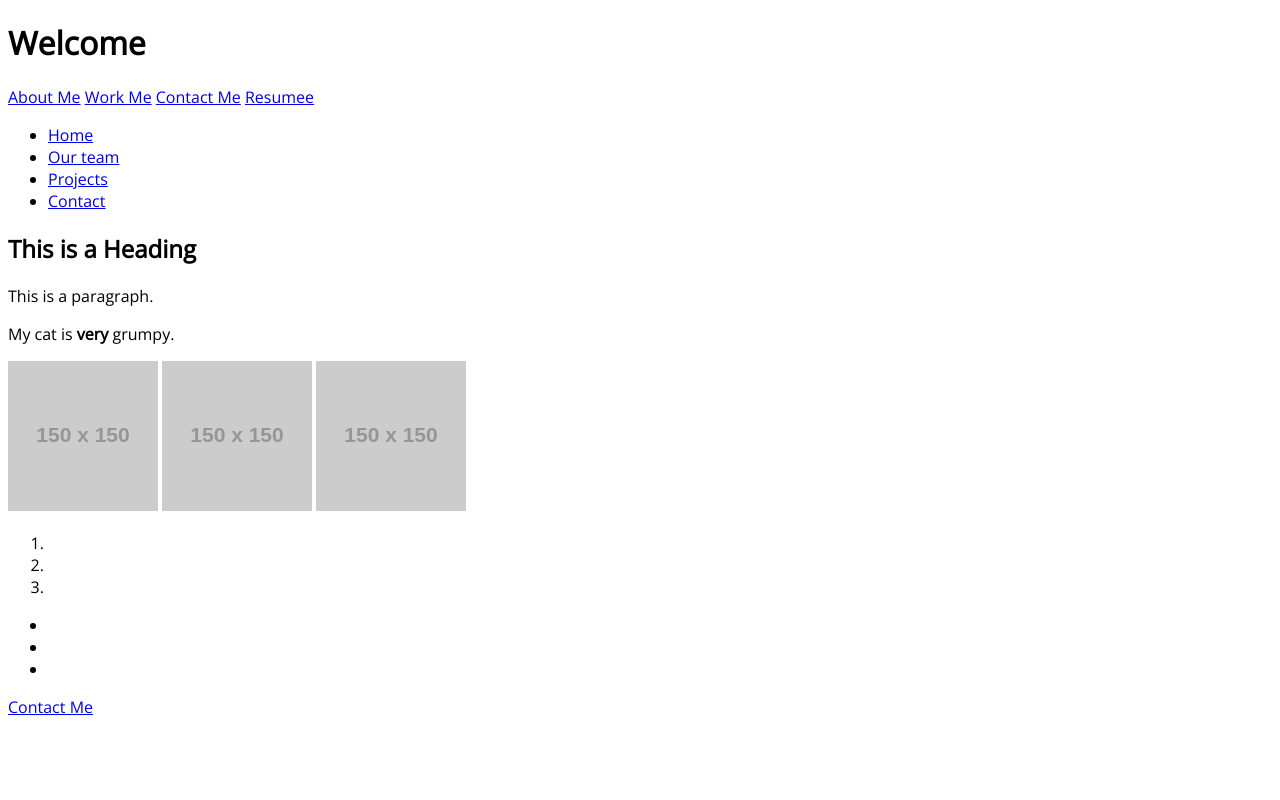
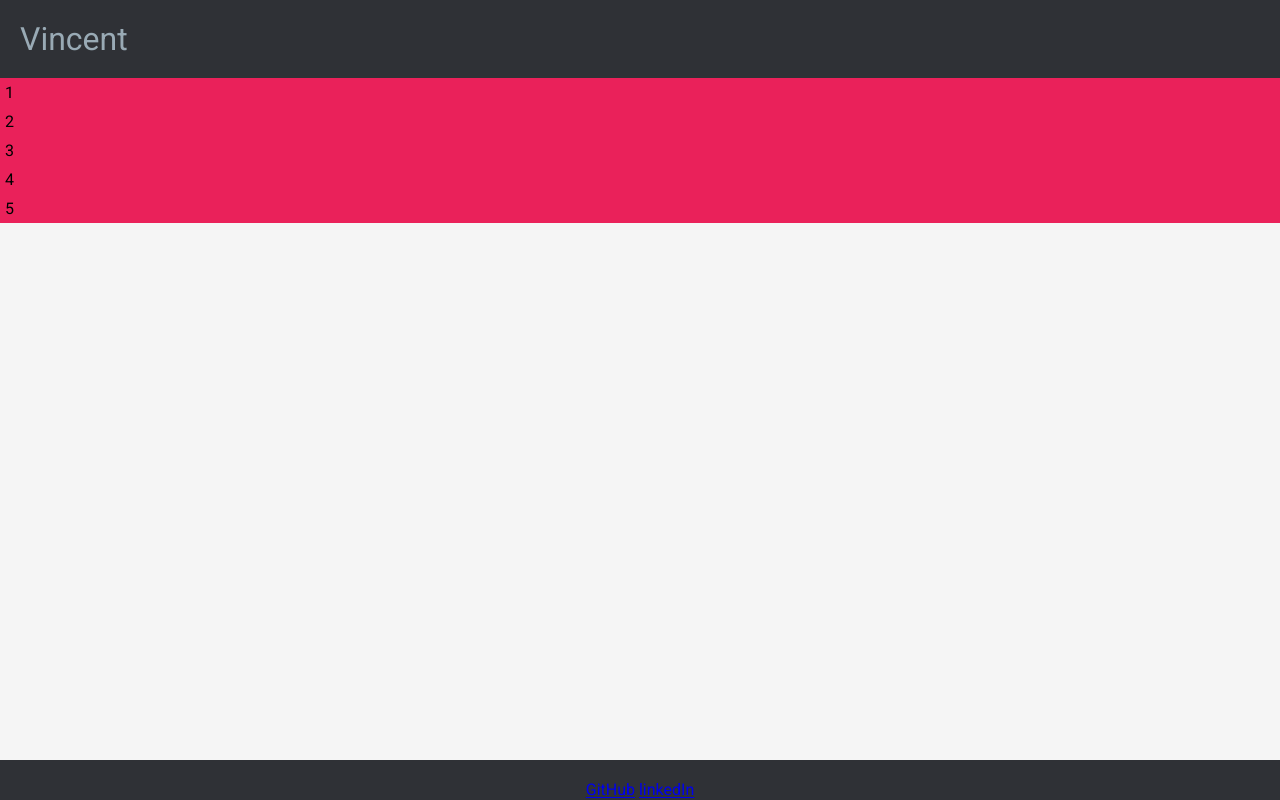
Before and after one commit to 00mjk/Vincent-Sullivan, a plain HTML site: page index.html in a window 1280 px wide. Drawn offline with nearby package versions, Linux system fonts and the light colour scheme; placeholder pictures from the web are drawn by us.

Commit message:
first commit - fix local repo issue

```diff
--- /dev/null
+++ b/css/reset.css
@@ -0,0 +1,35 @@
+html {
+	box-sizing: border-box;
+	font-size: 16px;
+}
+
+*,
+*:before,
+*:after {
+	box-sizing: inherit;
+}
+
+body,
+h1,
+h2,
+h3,
+h4,
+h5,
+h6,
+p,
+ol,
+ul {
+	margin: 0;
+	padding: 0;
+	font-weight: normal;
+}
+
+ol,
+ul {
+	list-style: none;
+}
+
+img {
+	max-width: 100%;
+	height: auto;
+}
--- /dev/null
+++ b/css/style.css
@@ -0,0 +1,71 @@
+header {
+	background-color: #2f3136;
+	color: #99aab5;
+	padding: 20px 20px 20px 20px;
+}
+body {
+	font-family: 'Roboto', sans-serif;
+	background-color: whitesmoke;
+}
+box1 {
+	background-color: #f54b64;
+}
+@media (min-width: 700px) {
+	#grid-container {
+		display: grid;
+		text-align: justify;
+		/* gap: 10px; */
+		background-color: darkgray;
+	}
+}
+#box1 {
+	background-color: #ea215a;
+	gap: 10px;
+	padding: 5px 5px 5px;
+}
+#box2 {
+	background-color: #ea215a;
+	padding: 5px 5px 5px;
+}
+#box3 {
+	background-color: #ea215a;
+	padding: 5px 5px 5px;
+}
+#box4 {
+	background-color: #ea215a;
+	padding: 5px 5px 5px;
+}
+#box5 {
+	background-color: #ea215a;
+	padding: 5px 5px 5px;
+}
+
+/* links {
+	text-decoration: none;
+	border-bottom: #EA215A 0.125em solid
+} */
+
+footer {
+	background-color: #2f3136;
+	text-decoration-color: #ea215a;
+	text-decoration-thickness: .125em;
+	text-underline-offset: 1.5px;
+	text-align: center;
+	position: absolute;
+	bottom: 0;
+	width: 100%;
+	height: 2.5px;
+	padding: 20px 20px 20px 20px;
+}
+
+links {
+	text-align: "center";
+	color: whitesmoke;
+	text-decoration: whitesmoke;
+	border-bottom: #ea215a 0.125em solid;
+	text-decoration-color: whitesmoke;
+	text-decoration-thickness: .125em;
+	text-underline-offset: 1.5px;
+	margin: 20px 20px 20px 20px;
+	passing: 20px 20px 20px 20px;
+}
--- a/index.html
+++ b/index.html
@@ -1,67 +1,48 @@
 <!DOCTYPE html>
+
 <html lang="en">
-
-<head>
-  <meta charset="UTF-8">
-  <title>HiImVince</title>
-
-  <!---- External Links---->
-  <link href="assets/css/reset.css" rel="reset2zero" type="text/css">
-  <link href="assets/css/style.css" rel="stylesheet" type="text/css">
-  <link href="https://fonts.googleapis.com/css2?family=Lato&family=Open+Sans&display=swap" rel="stylesheet">
-  <!-- End of Heading -->
-</head>
+	<meta charset="UTF-8">
+	<head>
+    <link rel="stylesheet" href="./css/reset.css"/>
+		<link rel="stylesheet" href="./css/style.css"/>
 
 
-<body>
-  <!-- Main Header -->
+    <link href="https://fonts.googleapis.com/css?family=Roboto:100,100italic,300,300italic,regular,italic,500,500italic,700,700italic,900,900italic" rel="stylesheet" />
+	</head>
+  <body>
 <header>
-  <h1>Welcome</h1>
-  <a target="placeholder_1" href="url">About Me</a>
-  <a target="placeholder_2" href="url">Work Me</a>
-  <a target="placeholder_3" href="url">Contact Me</a>
-  <a target="placeholder_4" href="url">Resumee</a>
-  <!-- End of Header -->
+  <div class="jumbotron">
+    <div class="container">
+      <h1>Vincent</h1>
+    </div>
+  </div>
 </header>
 
-<nav>
-  <ul>
-    <li><a href="#">Home</a></li>
-    <li><a href="#">Our team</a></li>
-    <li><a href="#">Projects</a></li>
-    <li><a href="#">Contact</a></li>
-  </ul>
-
-<h1>This is a Heading</h1>
-<p>This is a paragraph.</p>
-
-<p>My cat is <strong>very</strong> grumpy.</p>
-
-<div>
-  <img src="https://via.placeholder.com/150" alt="placeholder 01">
-  <img src="https://via.placeholder.com/150" alt="placeholder 02">
-  <img src="https://via.placeholder.com/150" alt="placeholder 03">
+<div class="container" id="sidebar">
+  <div class="box1" id="title1"></div>
+  <div class="box2" id="title2"></div>
+  <div class="box3" id="title3"></div>
+  <div class="box3" id="title4"></div>
+  <div class="box3" id="title5"></div>
 </div>
 
-<ol>
-  <li></li>
-  <li></li>
-  <li></li>
-</ol>
 
-<ul>
-  <li></li>
-  <li></li>
-  <li></li>
-</ul>
+  <div class="grid-container" id="content">
+    <div class="box" id="box1">1</div>
+    <div class="box" id="box2">2</div>
+    <div class="box" id="box3">3</div>
+    <div class="box" id="box4">4</div>
+    <div class="box" id="box5">5</div>
+  </div>
 
+  <footer id="footer">
+    <div class="container">
+      <ul class="links">
+        <a href="url">GitHub</a>
+        <a href="url">linkedIn</a>
+    </ul>
+    </div>
+  </footer>
 
-
-  <!-- Main Header -->
-
-<foorer>
-  <a href="vlsullivanhou@gmail.com">Contact Me</a>
-</foorer>
-
-</body>
+  </body>
 </html>
```
Also changed, not shown: images/img004_pa.png (added), 2 other files.
